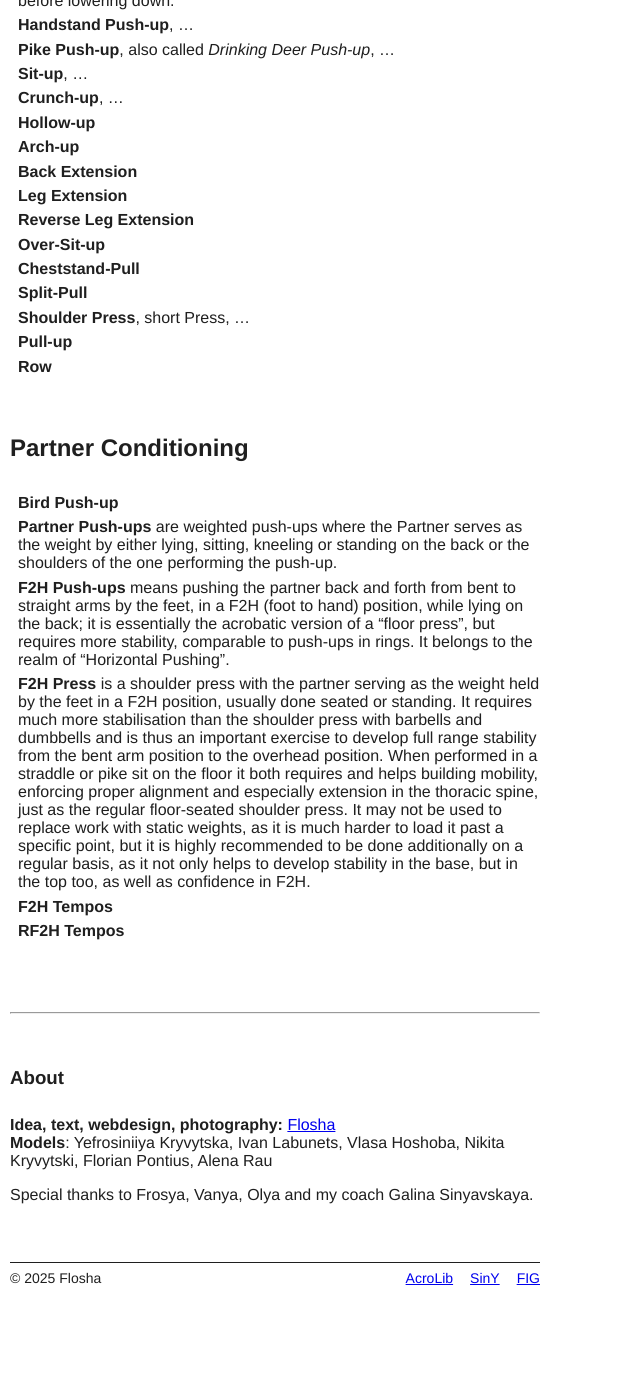
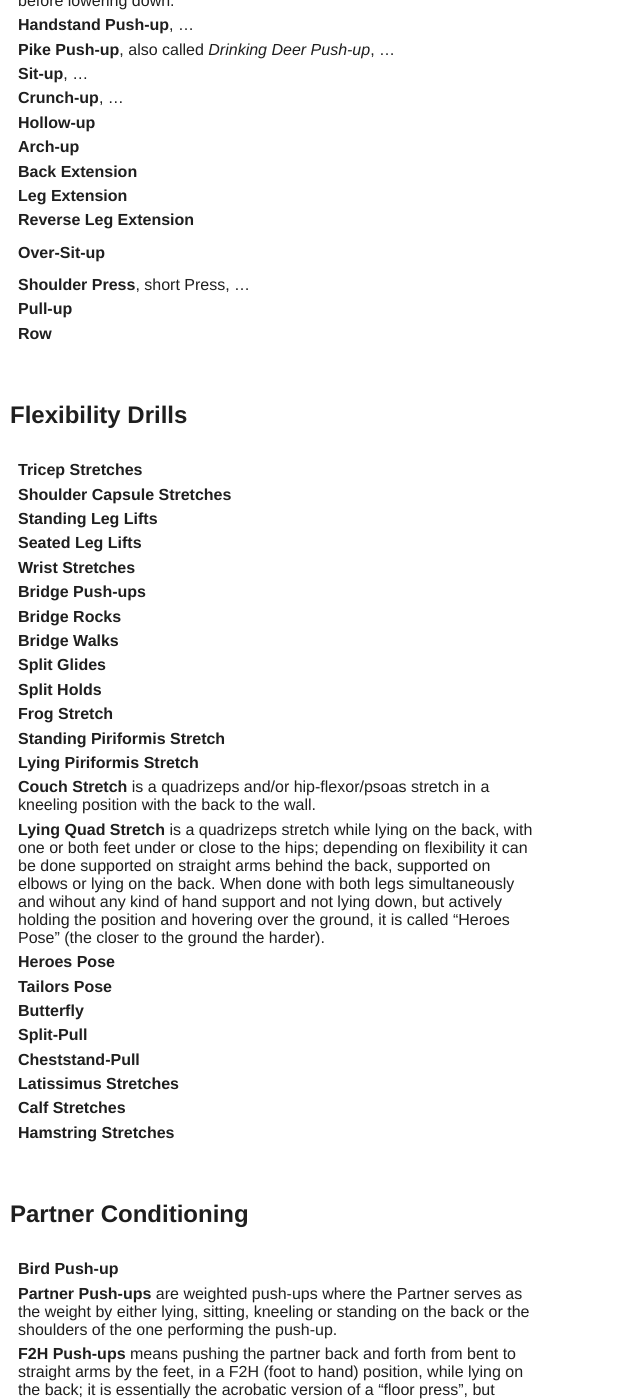
Before and after one commit to floshin/acrolib, a Jekyll site: the page built from glossary.md, in a window 1280 px wide and 1400 px high, scrolled down 12011 px. Shown: the whole window, without its empty margins (0-640 px from the left). Built offline with Jekyll 4.4.1, drawn with Linux system fonts in a browser that asks for light colours; our own code applies the rules of GitHub Pages for plain Markdown files; before the commit the page ends 13327 px from its top, so only the background shows below that; some of the changed text lies outside the part shown.

Commit message:
Update glossary.md

```diff
--- a/glossary.md
+++ b/glossary.md
@@ -289,11 +289,37 @@
 * **Leg Extension**
 * **Reverse Leg Extension**
 * **Over-Sit-up**
-* **Cheststand-Pull**
-* **Split-Pull**
+
 * **Shoulder Press**, short Press, ...
 * **Pull-up**
 * **Row**
+
+
+## Flexibility Drills
+
+* **Tricep Stretches**
+* **Shoulder Capsule Stretches**
+* **Standing Leg Lifts**
+* **Seated Leg Lifts**
+* **Wrist Stretches**
+* **Bridge Push-ups**
+* **Bridge Rocks**
+* **Bridge Walks**
+* **Split Glides**
+* **Split Holds**
+* **Frog Stretch**
+* **Standing Piriformis Stretch**
+* **Lying Piriformis Stretch**
+* **Couch Stretch** is a quadrizeps and/or hip-flexor/psoas stretch in a kneeling position with the back to the wall.
+* **Lying Quad Stretch** is a quadrizeps stretch while lying on the back, with one or both feet under or close to the hips; depending on flexibility it can be done supported on straight arms behind the back, supported on elbows or lying on the back. When done with both legs simultaneously and wihout any kind of hand support and not lying down, but actively holding the position and hovering over the ground, it is called "Heroes Pose" (the closer to the ground the harder).
+* **Heroes Pose**
+* **Tailors Pose**
+* **Butterfly**
+* **Split-Pull**
+* **Cheststand-Pull**
+* **Latissimus Stretches**
+* **Calf Stretches**
+* **Hamstring Stretches**
 
 
 ## Partner Conditioning
@@ -311,6 +337,6 @@
 ### About
 
 **Idea, text, webdesign, photography:** [Flosha](https://flosh.in)
-**Models**: Yefrosiniiya Kryvytska, Ivan Labunets, Vlasa Hoshoba, Nikita Kryvytski, Florian Pontius, Alena Rau
+**Models**: Yevfrosynïa Kryvytska, Ivan Labunets, Vlasa Hoshoba, Nikita Kryvytski, Florian Pontius, Alena Rau
 
 Special thanks to Frosya, Vanya, Olya and my coach Galina Sinyavskaya.
```
